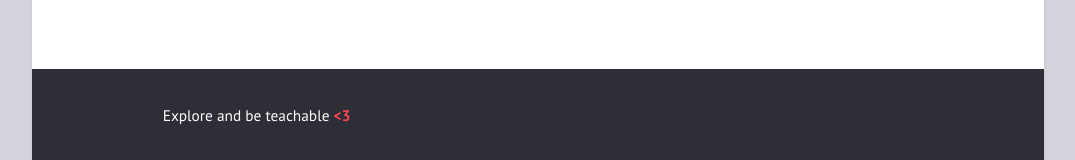
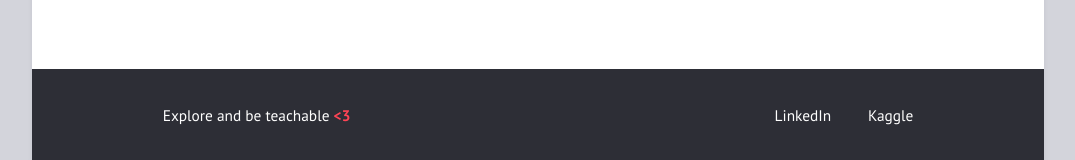
Before and after one commit to Wilfrida-Were/website, a Jekyll site: the page built from _posts/2017-03-01-welcome-jekyll.md, in a window 1280 px wide. Shown: the part 737-897 px from the top of the page, without its empty margins (102-1177 px from the left). Built offline with Jekyll 4.4.1, drawn with Linux system fonts in a browser that asks for light colours.

Commit message:
Update _config.yml

```diff
--- a/_config.yml
+++ b/_config.yml
@@ -22,6 +22,8 @@ navigation:                # accepts {file, title, url, icon, sidebaricon}
 external:                  # shows a footer with social links - for available icons see fontawesome.com/icons
   - {title: Mail, icon: envelope, url: "mailto: wilfrida.a.were@gmail.com"}
   - {title: Github, icon: github, url: "https://github.com/Wilfrida-Were"}
+  - {title: LinkedIn, url: "https://www.linkedin.com/in/wilfridawere/"}
+  - {title: Kaggle, url: "https://www.kaggle.com/wilfridawere/code"}
 
 comments:
 #  disqus_shortname: ""    # see https://disqus.com/
```
